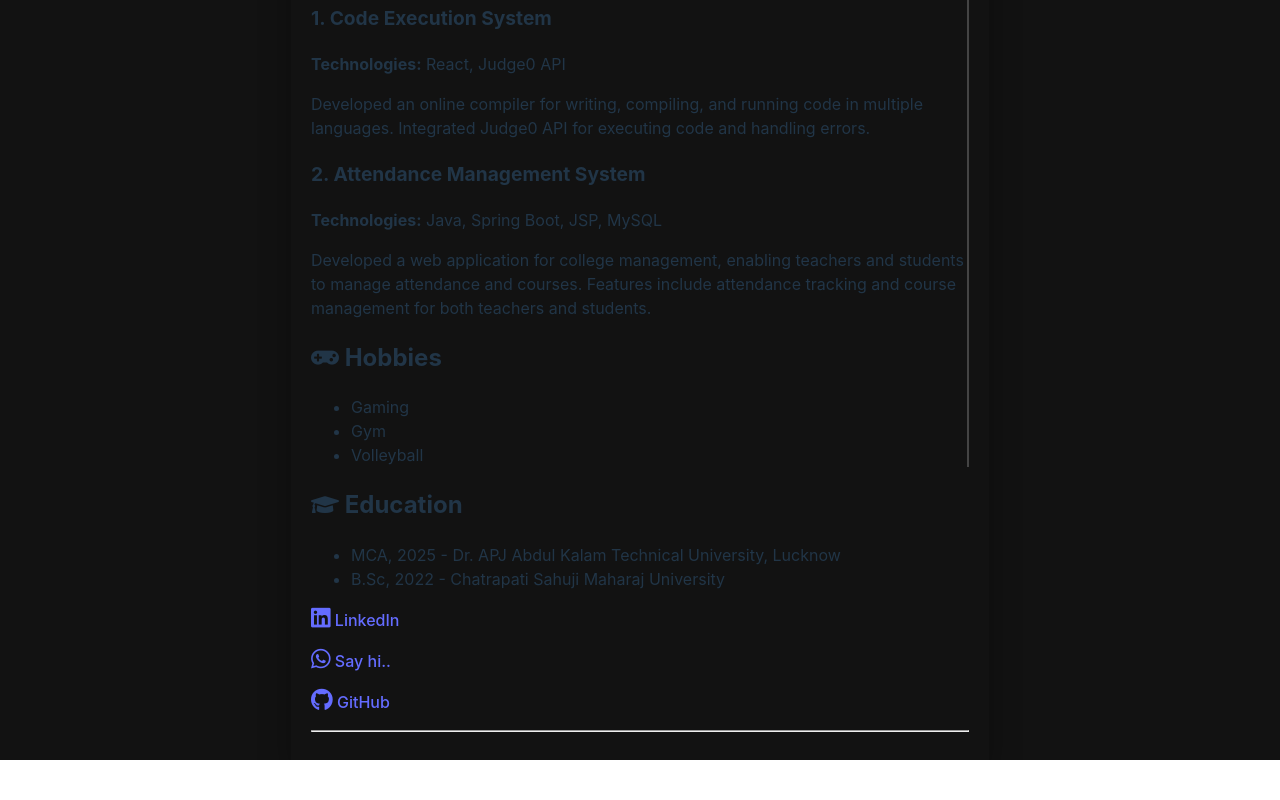
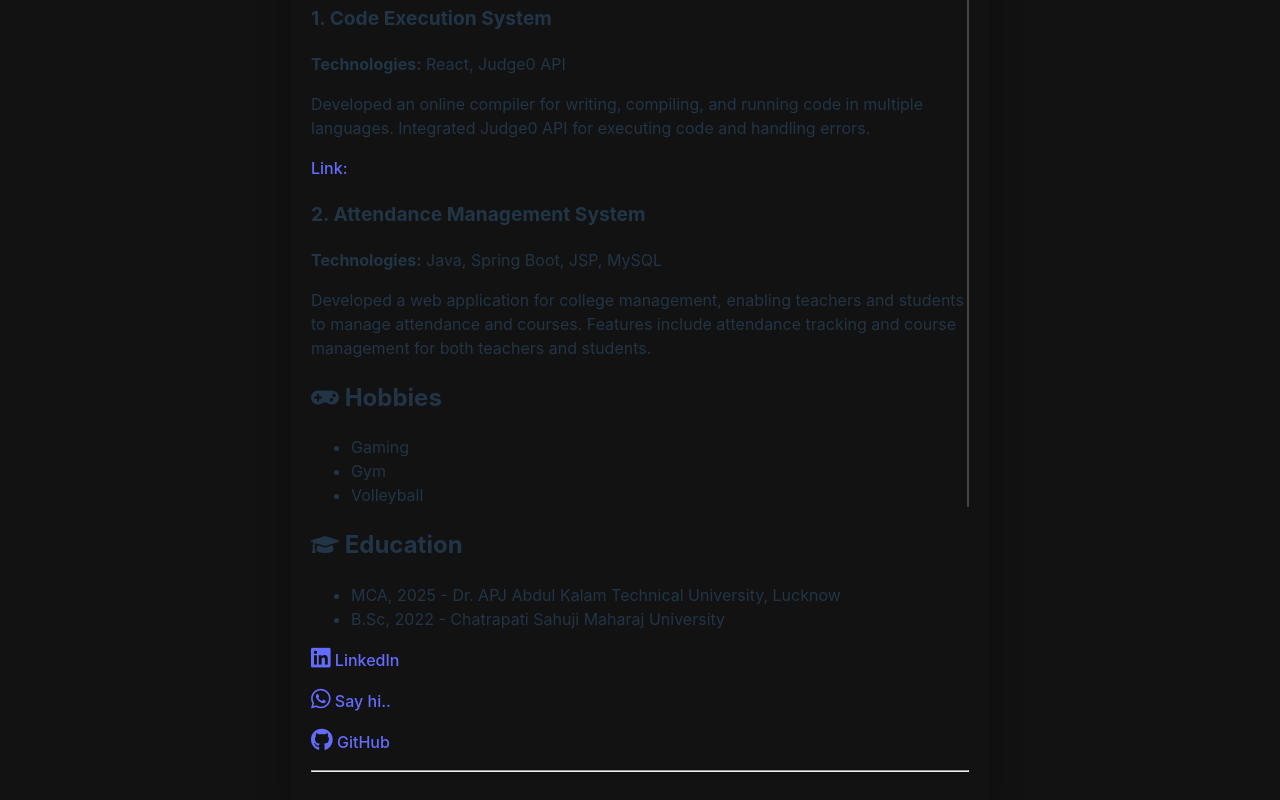
Before and after one commit to Saddam848811/resume, a React (Vite) app: page / in a window 1280 px wide. Shown: the part 796-1596 px from the top of the page. Before the commit the page ends 1556 px from the top, so only its background shows below. Built offline with nearby package versions, Linux system fonts and the light colour scheme.

Commit message:
Update App.jsx
ancher edir

```diff
--- a/src/App.jsx
+++ b/src/App.jsx
@@ -51,7 +51,7 @@ const Resume = () => {
               <p>
                 Developed an online compiler for writing, compiling, and running code in multiple languages. Integrated Judge0 API for executing code and handling errors.
               </p>
-
+              <a href="https://rce-system.netlify.app/">Link: </a>
             </div>
 
             <div>
```
